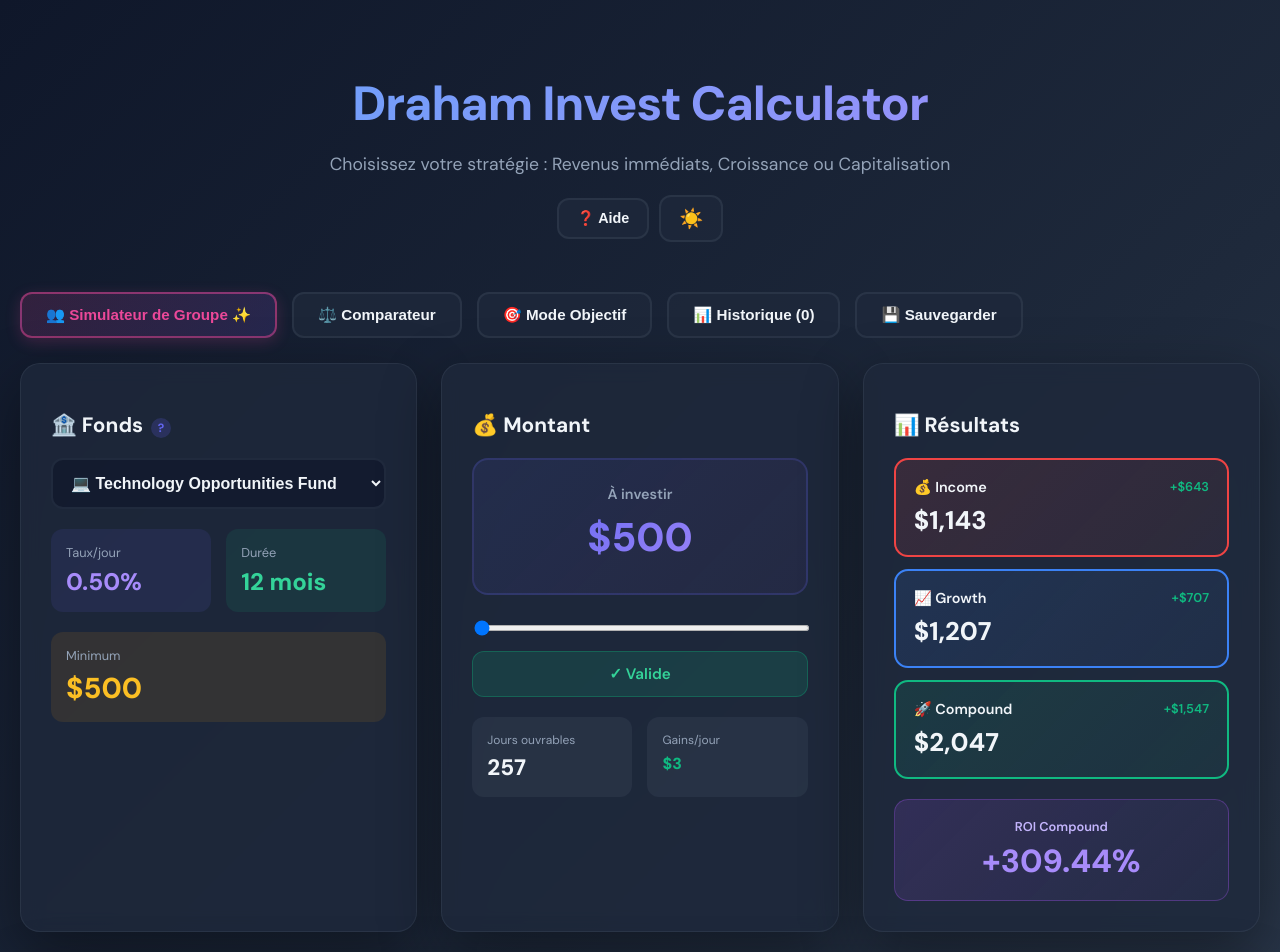
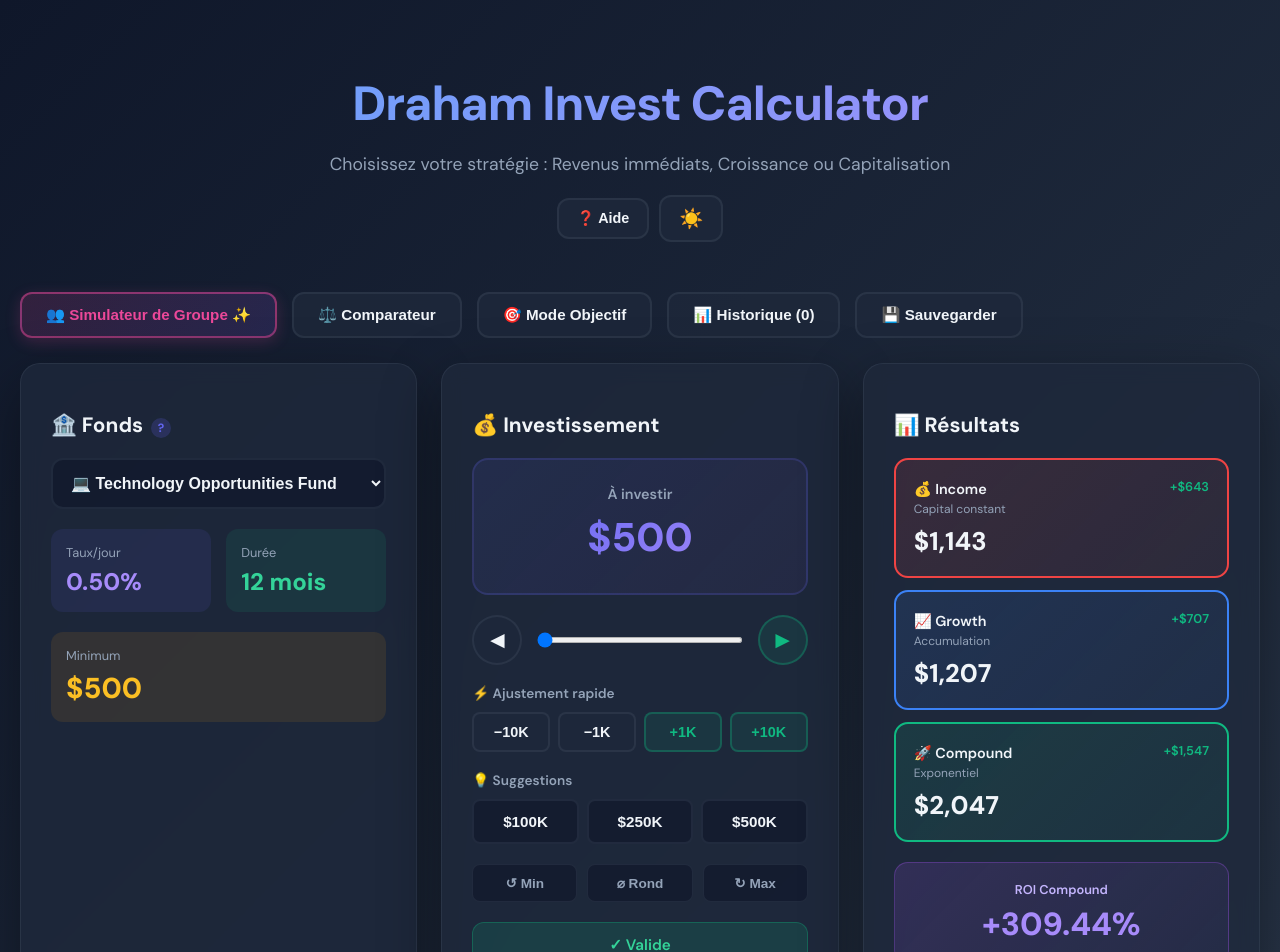
Before and after one commit to Digifab-Git/investment-calculator, a React (Vite) app: page / in a window 1280 px wide. Shown: the top 952 px of the page. Built offline with nearby package versions, Linux system fonts and the light colour scheme.

Commit message:
Update App.jsx

```diff
--- a/src/App.jsx
+++ b/src/App.jsx
@@ -12,9 +12,9 @@ export default function InvestmentCalculator() {
   ];
 
   const viewDescriptions = {
-    income: { title: '💰 Income View', desc: 'Vous retirez les gains chaque jour ouvrable. Capital constant.', icon: '💰', color: '#ef4444' },
-    growth: { title: '📈 Growth View', desc: 'Les gains s\'accumulent sans réinvestissement. Croissance linéaire.', icon: '📈', color: '#3b82f6' },
-    compound: { title: '🚀 Compound View', desc: 'Réinvestissement automatique. Croissance exponentielle maximale.', icon: '🚀', color: '#10b981' }
+    income: { title: '💰 Income View', desc: 'Vous retirez les gains chaque jour ouvrable. Votre capital initial reste constant.', icon: '💰', color: '#ef4444' },
+    growth: { title: '📈 Growth View', desc: 'Les gains s\'accumulent sans être réinvestis. Croissance linéaire prévisible.', icon: '📈', color: '#3b82f6' },
+    compound: { title: '🚀 Compound View', desc: 'Les gains sont automatiquement réinvestis. Croissance exponentielle maximale !', icon: '🚀', color: '#10b981' }
   };
 
   const [selectedFund, setSelectedFund] = useState(funds[0]);
@@ -255,8 +255,7 @@ export default function InvestmentCalculator() {
         <div style={{
           textAlign: 'center',
           marginBottom: '50px',
-          animation: 'fadeInDown 0.8s ease-out',
-          position: 'relative'
+          animation: 'fadeInDown 0.8s ease-out'
         }}>
           <h1 style={{
             fontSize: '3rem',
@@ -335,6 +334,22 @@ export default function InvestmentCalculator() {
                 Gain souhaité : {formatCurrency(targetGain)}
               </label>
               <input type="range" min="1000" max="1000000" step="5000" value={targetGain} onChange={(e) => setTargetGain(Number(e.target.value))} style={{ width: '100%', height: '6px', marginBottom: '15px' }} />
+              <input
+                type="text"
+                inputMode="numeric"
+                value={targetGain}
+                onChange={(e) => {
+                  const val = e.target.value.replace(/[^0-9]/g, '');
+                  if (val === '') setTargetGain(0);
+                  else {
+                    const num = parseInt(val, 10);
+                    if (!isNaN(num)) setTargetGain(num);
+                  }
+                }}
+                onBlur={() => { if (targetGain < 1000) setTargetGain(1000); }}
+                placeholder="Saisissez un montant..."
+                style={{ width: '100%', padding: '14px', borderRadius: '12px', border: '2px solid rgba(16, 185, 129, 0.3)', background: theme.inputBg, color: theme.text, fontSize: '1.3rem', fontWeight: '700', outline: 'none' }}
+              />
             </div>
             <div style={{ padding: '20px', background: 'linear-gradient(135deg, rgba(16, 185, 129, 0.15), rgba(16, 185, 129, 0.05))', borderRadius: '14px', border: '1px solid rgba(16, 185, 129, 0.3)', textAlign: 'center' }}>
               <div style={{ fontSize: '0.9rem', color: theme.textSecondary, marginBottom: '8px' }}>💡 Investissement requis</div>
@@ -393,7 +408,9 @@ export default function InvestmentCalculator() {
 
         <div style={{ display: 'grid', gridTemplateColumns: 'repeat(auto-fit, minmax(350px, 1fr))', gap: '24px', marginBottom: '30px' }}>
           <Card delay={0.1}>
-            <h2 style={{ fontSize: '1.3rem', fontWeight: '700', marginBottom: '20px', color: theme.text }}>🏦 Fonds<InfoTooltip text="Choisissez votre fonds d'investissement" /></h2>
+            <h2 style={{ fontSize: '1.3rem', fontWeight: '700', marginBottom: '20px', color: theme.text }}>
+              🏦 Fonds<InfoTooltip text="Choisissez votre fonds" />
+            </h2>
             <select value={selectedFund.name} onChange={(e) => setSelectedFund(funds.find(f => f.name === e.target.value))} style={{ width: '100%', padding: '14px', borderRadius: '12px', border: `2px solid ${theme.cardBorder}`, background: theme.inputBg, color: theme.text, fontSize: '1rem', fontWeight: '600', cursor: 'pointer', marginBottom: '20px' }}>
               {funds.map(fund => <option key={fund.name} value={fund.name}>{fund.icon} {fund.name}</option>)}
             </select>
@@ -414,15 +431,51 @@ export default function InvestmentCalculator() {
           </Card>
 
           <Card delay={0.2}>
-            <h2 style={{ fontSize: '1.3rem', fontWeight: '700', marginBottom: '20px', color: theme.text }}>💰 Montant</h2>
+            <h2 style={{ fontSize: '1.3rem', fontWeight: '700', marginBottom: '20px', color: theme.text }}>💰 Investissement</h2>
             <div style={{ textAlign: 'center', padding: '25px', background: 'linear-gradient(135deg, rgba(99, 102, 241, 0.1), rgba(168, 85, 247, 0.05))', borderRadius: '16px', marginBottom: '20px', border: '2px solid rgba(99, 102, 241, 0.2)' }}>
               <div style={{ fontSize: '0.9rem', color: theme.textSecondary, marginBottom: '8px', fontWeight: '600' }}>À investir</div>
               <div style={{ fontSize: '2.5rem', fontWeight: '800', background: 'linear-gradient(135deg, #6366f1 0%, #a78bfa 100%)', WebkitBackgroundClip: 'text', WebkitTextFillColor: 'transparent', marginBottom: '5px' }}>{formatCurrency(amount)}</div>
             </div>
-            <input type="range" min={selectedFund.minimum} max={maxAmount} step={1000} value={amount} onChange={(e) => setAmount(Number(e.target.value))} style={{ width: '100%', height: '6px', marginBottom: '20px' }} />
+
+            <div style={{ marginBottom: '20px' }}>
+              <div style={{ display: 'flex', alignItems: 'center', gap: '15px', marginBottom: '10px' }}>
+                <button onClick={() => setAmount(Math.max(selectedFund.minimum, amount - 1000))} style={{ width: '50px', height: '50px', borderRadius: '50%', border: `2px solid ${theme.cardBorder}`, background: theme.cardBg, color: theme.text, fontSize: '1.5rem', fontWeight: '700', cursor: 'pointer', transition: 'all 0.3s ease', display: 'flex', alignItems: 'center', justifyContent: 'center' }}>◄</button>
+                <div style={{ flex: 1 }}>
+                  <input type="range" min={selectedFund.minimum} max={maxAmount} step={1000} value={amount} onChange={(e) => setAmount(Number(e.target.value))} className="investment-slider" style={{ width: '100%' }} />
+                </div>
+                <button onClick={() => setAmount(Math.min(maxAmount, amount + 1000))} style={{ width: '50px', height: '50px', borderRadius: '50%', border: '2px solid rgba(16, 185, 129, 0.3)', background: 'rgba(16, 185, 129, 0.1)', color: '#10b981', fontSize: '1.5rem', fontWeight: '700', cursor: 'pointer', transition: 'all 0.3s ease', display: 'flex', alignItems: 'center', justifyContent: 'center' }}>►</button>
+              </div>
+            </div>
+
+            <div style={{ marginBottom: '20px' }}>
+              <div style={{ fontSize: '0.85rem', fontWeight: '600', color: theme.textSecondary, marginBottom: '10px' }}>⚡ Ajustement rapide</div>
+              <div style={{ display: 'grid', gridTemplateColumns: 'repeat(4, 1fr)', gap: '8px' }}>
+                <button onClick={() => setAmount(Math.max(selectedFund.minimum, amount - 10000))} style={{ padding: '10px', borderRadius: '8px', border: `2px solid ${theme.cardBorder}`, background: theme.cardBg, color: theme.text, fontSize: '0.9rem', fontWeight: '700', cursor: 'pointer' }}>−10K</button>
+                <button onClick={() => setAmount(Math.max(selectedFund.minimum, amount - 1000))} style={{ padding: '10px', borderRadius: '8px', border: `2px solid ${theme.cardBorder}`, background: theme.cardBg, color: theme.text, fontSize: '0.9rem', fontWeight: '700', cursor: 'pointer' }}>−1K</button>
+                <button onClick={() => setAmount(Math.min(maxAmount, amount + 1000))} style={{ padding: '10px', borderRadius: '8px', border: '2px solid rgba(16, 185, 129, 0.3)', background: 'rgba(16, 185, 129, 0.1)', color: '#10b981', fontSize: '0.9rem', fontWeight: '700', cursor: 'pointer' }}>+1K</button>
+                <button onClick={() => setAmount(Math.min(maxAmount, amount + 10000))} style={{ padding: '10px', borderRadius: '8px', border: '2px solid rgba(16, 185, 129, 0.3)', background: 'rgba(16, 185, 129, 0.1)', color: '#10b981', fontSize: '0.9rem', fontWeight: '700', cursor: 'pointer' }}>+10K</button>
+              </div>
+            </div>
+
+            <div style={{ marginBottom: '20px' }}>
+              <div style={{ fontSize: '0.85rem', fontWeight: '600', color: theme.textSecondary, marginBottom: '10px' }}>💡 Suggestions</div>
+              <div style={{ display: 'grid', gridTemplateColumns: 'repeat(3, 1fr)', gap: '8px' }}>
+                <button onClick={() => setAmount(100000)} disabled={selectedFund.minimum > 100000} style={{ padding: '12px 8px', borderRadius: '8px', border: amount === 100000 ? '2px solid #6366f1' : `2px solid ${theme.cardBorder}`, background: amount === 100000 ? 'rgba(99, 102, 241, 0.1)' : theme.inputBg, color: selectedFund.minimum > 100000 ? theme.textTertiary : (amount === 100000 ? '#6366f1' : theme.text), fontSize: '0.95rem', fontWeight: '700', cursor: selectedFund.minimum > 100000 ? 'not-allowed' : 'pointer', opacity: selectedFund.minimum > 100000 ? 0.5 : 1 }}>$100K</button>
+                <button onClick={() => setAmount(250000)} disabled={selectedFund.minimum > 250000} style={{ padding: '12px 8px', borderRadius: '8px', border: amount === 250000 ? '2px solid #6366f1' : `2px solid ${theme.cardBorder}`, background: amount === 250000 ? 'rgba(99, 102, 241, 0.1)' : theme.inputBg, color: selectedFund.minimum > 250000 ? theme.textTertiary : (amount === 250000 ? '#6366f1' : theme.text), fontSize: '0.95rem', fontWeight: '700', cursor: selectedFund.minimum > 250000 ? 'not-allowed' : 'pointer', opacity: selectedFund.minimum > 250000 ? 0.5 : 1 }}>$250K</button>
+                <button onClick={() => setAmount(500000)} style={{ padding: '12px 8px', borderRadius: '8px', border: amount === 500000 ? '2px solid #6366f1' : `2px solid ${theme.cardBorder}`, background: amount === 500000 ? 'rgba(99, 102, 241, 0.1)' : theme.inputBg, color: amount === 500000 ? '#6366f1' : theme.text, fontSize: '0.95rem', fontWeight: '700', cursor: 'pointer' }}>$500K</button>
+              </div>
+            </div>
+
+            <div style={{ display: 'grid', gridTemplateColumns: 'repeat(3, 1fr)', gap: '10px', marginBottom: '20px' }}>
+              <button onClick={() => setAmount(selectedFund.minimum)} style={{ padding: '10px', borderRadius: '8px', border: `1px solid ${theme.cardBorder}`, background: theme.inputBg, color: theme.textSecondary, fontSize: '0.85rem', fontWeight: '600', cursor: 'pointer' }}>↺ Min</button>
+              <button onClick={() => setAmount(Math.round(amount / 10000) * 10000)} style={{ padding: '10px', borderRadius: '8px', border: `1px solid ${theme.cardBorder}`, background: theme.inputBg, color: theme.textSecondary, fontSize: '0.85rem', fontWeight: '600', cursor: 'pointer' }}>⌀ Rond</button>
+              <button onClick={() => setAmount(maxAmount)} style={{ padding: '10px', borderRadius: '8px', border: `1px solid ${theme.cardBorder}`, background: theme.inputBg, color: theme.textSecondary, fontSize: '0.85rem', fontWeight: '600', cursor: 'pointer' }}>↻ Max</button>
+            </div>
+
             <div style={{ padding: '12px 20px', borderRadius: '12px', background: isValid ? 'rgba(16, 185, 129, 0.15)' : 'rgba(239, 68, 68, 0.15)', border: `1px solid ${isValid ? 'rgba(16, 185, 129, 0.3)' : 'rgba(239, 68, 68, 0.3)'}`, textAlign: 'center', fontSize: '0.95rem', fontWeight: '600', color: isValid ? '#34d399' : '#f87171', marginBottom: '20px' }}>
               {isValid ? '✓ Valide' : '⚠ Insuffisant'}
             </div>
+
             <div style={{ display: 'grid', gridTemplateColumns: 'repeat(2, 1fr)', gap: '15px' }}>
               <div style={{ padding: '15px', background: theme.hoverBg, borderRadius: '12px' }}>
                 <div style={{ fontSize: '0.75rem', color: theme.textSecondary, marginBottom: '5px' }}>Jours ouvrables</div>
@@ -443,13 +496,16 @@ export default function InvestmentCalculator() {
               <>
                 <div style={{ display: 'grid', gap: '12px', marginBottom: '20px' }}>
                   {[
-                    { label: 'Income', value: incomeView, gain: incomeGain, icon: '💰', color: '#ef4444' },
-                    { label: 'Growth', value: growthView, gain: growthGain, icon: '📈', color: '#3b82f6' },
-                    { label: 'Compound', value: compoundView, gain: compoundGain, icon: '🚀', color: '#10b981' }
+                    { label: 'Income', value: incomeView, gain: incomeGain, icon: '💰', color: '#ef4444', desc: 'Capital constant' },
+                    { label: 'Growth', value: growthView, gain: growthGain, icon: '📈', color: '#3b82f6', desc: 'Accumulation' },
+                    { label: 'Compound', value: compoundView, gain: compoundGain, icon: '🚀', color: '#10b981', desc: 'Exponentiel' }
                   ].map((view) => (
                     <div key={view.label} style={{ padding: '18px', background: `linear-gradient(135deg, ${view.color}20, ${view.color}10)`, borderRadius: '14px', border: `2px solid ${view.color}` }}>
                       <div style={{ display: 'flex', justifyContent: 'space-between', marginBottom: '8px' }}>
-                        <span style={{ fontSize: '0.9rem', fontWeight: '600' }}>{view.icon} {view.label}</span>
+                        <div>
+                          <span style={{ fontSize: '0.9rem', fontWeight: '600' }}>{view.icon} {view.label}</span>
+                          <div style={{ fontSize: '0.75rem', color: theme.textSecondary, marginTop: '2px' }}>{view.desc}</div>
+                        </div>
                         <span style={{ fontSize: '0.8rem', color: '#10b981', fontWeight: '600' }}>+{formatCurrency(view.gain)}</span>
                       </div>
                       <div style={{ fontSize: '1.6rem', fontWeight: '800', color: theme.text }}>{formatCurrency(view.value)}</div>
@@ -494,6 +550,7 @@ export default function InvestmentCalculator() {
         @keyframes fadeInDown { from { opacity: 0; transform: translateY(-30px); } to { opacity: 1; transform: translateY(0); } }
         @keyframes fadeInUp { from { opacity: 0; transform: translateY(30px); } to { opacity: 1; transform: translateY(0); } }
         * { box-sizing: border-box; }
+        .investment-slider { width: 100%; height: 6px; margin: 15px 0; cursor: pointer; }
         body { margin: 0; padding: 0; background: #0f172a !important; }
       `}</style>
     </div>
```
